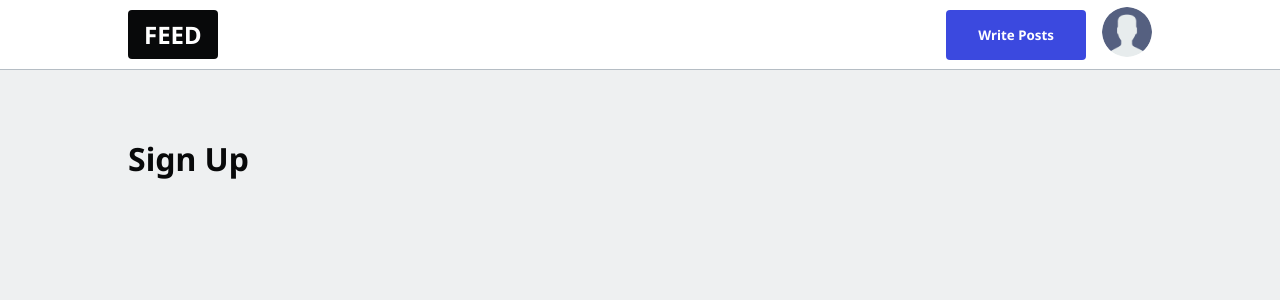
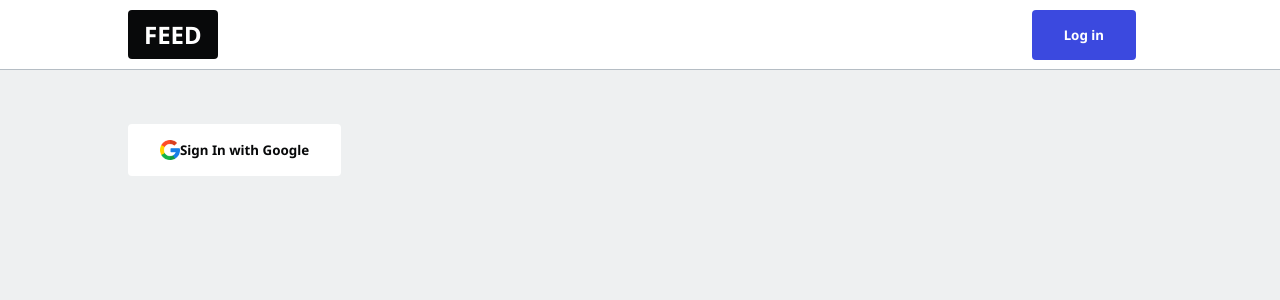
Before and after one commit to ThywillJoshua/FEED, a Next.js app: page /enter in a window 1280 px wide. Shown: the top 300 px of the page. Built offline with nearby package versions, Linux system fonts and the light colour scheme.

Commit message:
set up login and logout functions with firebase and test

```diff
--- a/components/Navbar.js
+++ b/components/Navbar.js
@@ -2,8 +2,8 @@ import Link from "next/link";
 import Image from "next/image";
 
 export default function Navbar() {
-  const user = true;
-  const username = true;
+  const user = null;
+  const username = null;
 
   return (
     <nav className="navbar">
--- a/lib/firebase.js
+++ b/lib/firebase.js
@@ -1,8 +1,10 @@
 // Import the functions you need from the SDKs you need
 import { initializeApp } from "firebase/app";
-import "firebase/auth";
-import "firebase/firestore";
-import "firebase/storage";
+
+//1. get SDK
+import { getFirestore } from "firebase/firestore";
+import { getStorage } from "firebase/storage";
+import { getAuth, GoogleAuthProvider } from "firebase/auth";
 
 // Your web app's Firebase configuration
 const firebaseConfig = {
@@ -17,7 +19,8 @@ const firebaseConfig = {
 // Initialize Firebase
 const app = initializeApp(firebaseConfig);
 
-//Initialize SDKs
-export const auth = app.auth();
-export const firestore = app.firestore();
-export const storage = app.storage();
+//export sdks
+export const firestore = getFirestore();
+export const storage = getStorage();
+export const auth = getAuth();
+export const googleAuthProvider = new GoogleAuthProvider();
--- a/pages/enter.js
+++ b/pages/enter.js
@@ -1,7 +1,73 @@
+import { auth, googleAuthProvider } from "@/lib/firebase";
+import { signInWithPopup } from "firebase/auth";
+import Image from "next/image";
+import toast from "react-hot-toast";
+
 export default function EnterPage({}) {
+  const user = null;
+  const username = null;
+
+  //1. user signed out <SignInButton/>
+  //2. user signed in, but missing username <UsernameForm/>
+  //3. user signed in & has username <SignOutButton/>
+
   return (
     <main>
-      <h1>Sign Up </h1>
+      {user ? (
+        !username ? (
+          <UsernameForm />
+        ) : (
+          <SignOutButton />
+        )
+      ) : (
+        <SignInButton />
+      )}
     </main>
   );
 }
+
+//sign in with Google button
+function SignInButton() {
+  const signInWithGoogle = async () => {
+    try {
+      await signInWithPopup(auth, googleAuthProvider);
+    } catch (error) {
+      toast.error("Error Sigining In");
+      console.error(error.message);
+    }
+  };
+
+  return (
+    <button className="btn-google" onClick={signInWithGoogle}>
+      <Image
+        src="/google.png"
+        alt="google"
+        className="img"
+        width={20}
+        height={20}
+      />
+      Sign In with Google
+    </button>
+  );
+}
+
+//sign out6 with Google button
+function SignOutButton() {
+  const signOutUser = async () => {
+    try {
+      await signOut(auth);
+    } catch (error) {
+      toast.error("Error Signing Out");
+      console.error(error.message);
+    }
+  };
+
+  return (
+    <button className="btn-google" onClick={signOutUser}>
+      Sign Out
+    </button>
+  );
+}
+
+//select username
+function UsernameForm() {}
--- a/styles/globals.css
+++ b/styles/globals.css
@@ -43,6 +43,10 @@ a {
 }
 
 img {
+  max-width: 100%;
+}
+
+.img {
   max-width: 100%;
 }
 
```
Also changed, not shown: lib/context.js (added), public/google.png (added).
